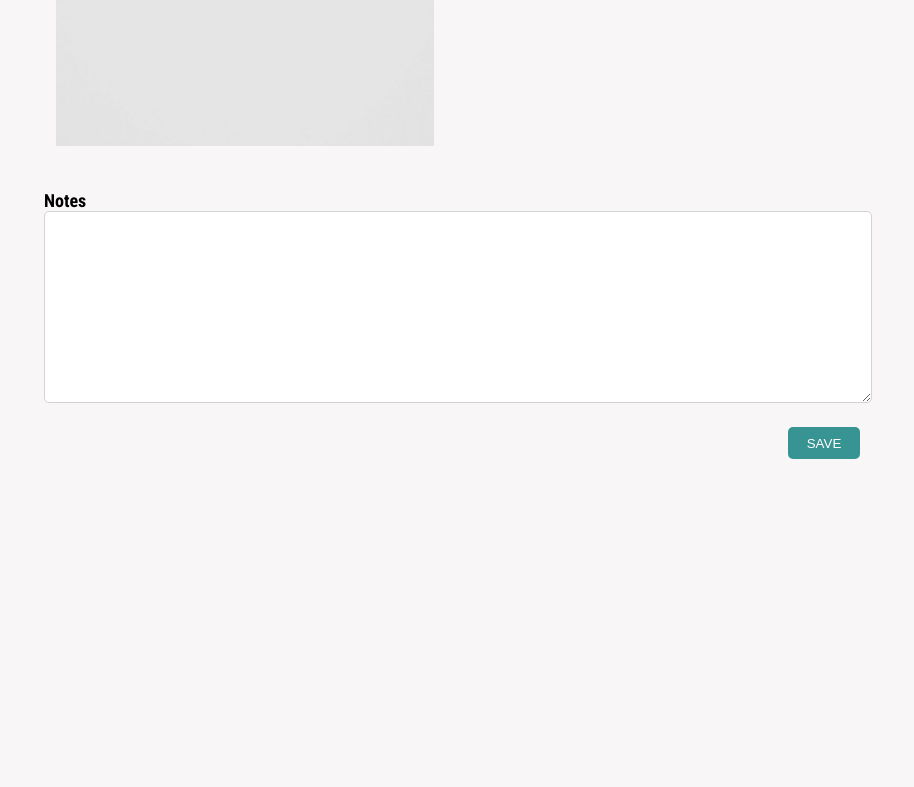
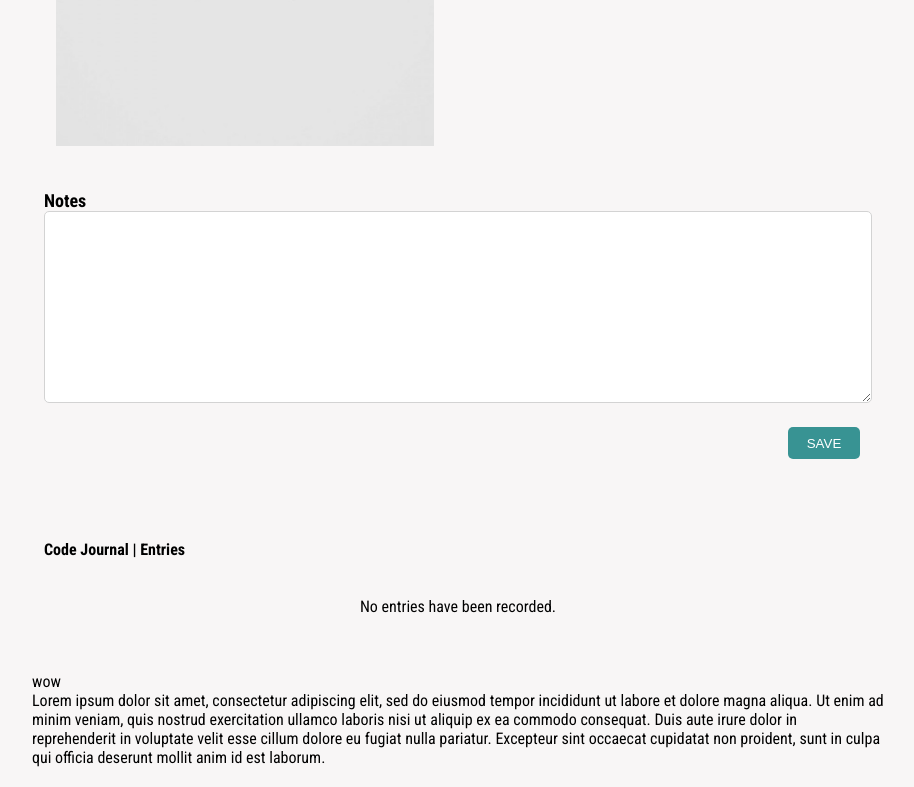
Before and after one commit to mgmauriello/code-journal, a website: page index.html in a window 1280 px wide. Shown: the part 345-1132 px from the top of the page, without its empty margins (182-1096 px from the left). Before the commit the page ends 884 px from the top, so only its background shows below. Drawn offline with nearby package versions, Linux system fonts and the light colour scheme.

Commit message:
Formatting with HTML and CSS for view entries with dummy unordered list. #2

```diff
--- a/css/styles.css
+++ b/css/styles.css
@@ -1,6 +1,10 @@
 body {
   background-color: #f8f6f6;
   font-family: "Roboto Condensed", sans-serif;
+}
+
+ul li {
+  list-style-type: none;
 }
 
 div {
@@ -53,7 +57,8 @@ textarea {
   justify-content: flex-end;
 }
 
-.save-button {
+.save-button,
+.new-button {
   width: 72px;
   height: 32px;
   border: none;
@@ -63,8 +68,27 @@ textarea {
   background-color: #389393;
 }
 
+.entries-row {
+  display: flex;
+  justify-content: space-between;
+  align-items: center;
+}
+
+.no-entries-text {
+  text-align: center;
+}
+
+.entries-list {
+  margin: 0;
+  padding: 0;
+}
+
 textarea:focus,
 input:focus {
   outline: none;
   border: 2px solid #389393;
 }
+
+button:hover {
+  background-color: #55caca;
+}
--- a/index.html
+++ b/index.html
@@ -71,6 +71,29 @@
       </div>
     </div>
   </main>
+
+  <div data-view="entries">
+    <div class="header-entries-page">
+      <div class="container">
+        <h4 class="column-full">Code Journal<span><a class="entries"> | Entries</a></span></h4>
+      </div>
+    </div>
+
+    <div class="container">
+      <div class="row entries-page">
+        <div class="column-full">
+          <p class="no-entries-text">No entries have been recorded.</p>
+        </div>
+      </div>
+      <ul class="entries-list">
+        <li>wow</li>
+        <li>Lorem ipsum dolor sit amet, consectetur adipiscing elit, sed do eiusmod tempor incididunt ut labore et dolore magna
+        aliqua. Ut enim ad minim veniam, quis nostrud exercitation ullamco laboris nisi ut aliquip ex ea commodo consequat. Duis
+        aute irure dolor in reprehenderit in voluptate velit esse cillum dolore eu fugiat nulla pariatur. Excepteur sint
+        occaecat cupidatat non proident, sunt in culpa qui officia deserunt mollit anim id est laborum.</li>
+      </ul>
+    </div>
+  </div>
   <script src="js/data.js"></script>
   <script src="js/main.js"></script>
 </body>
```
